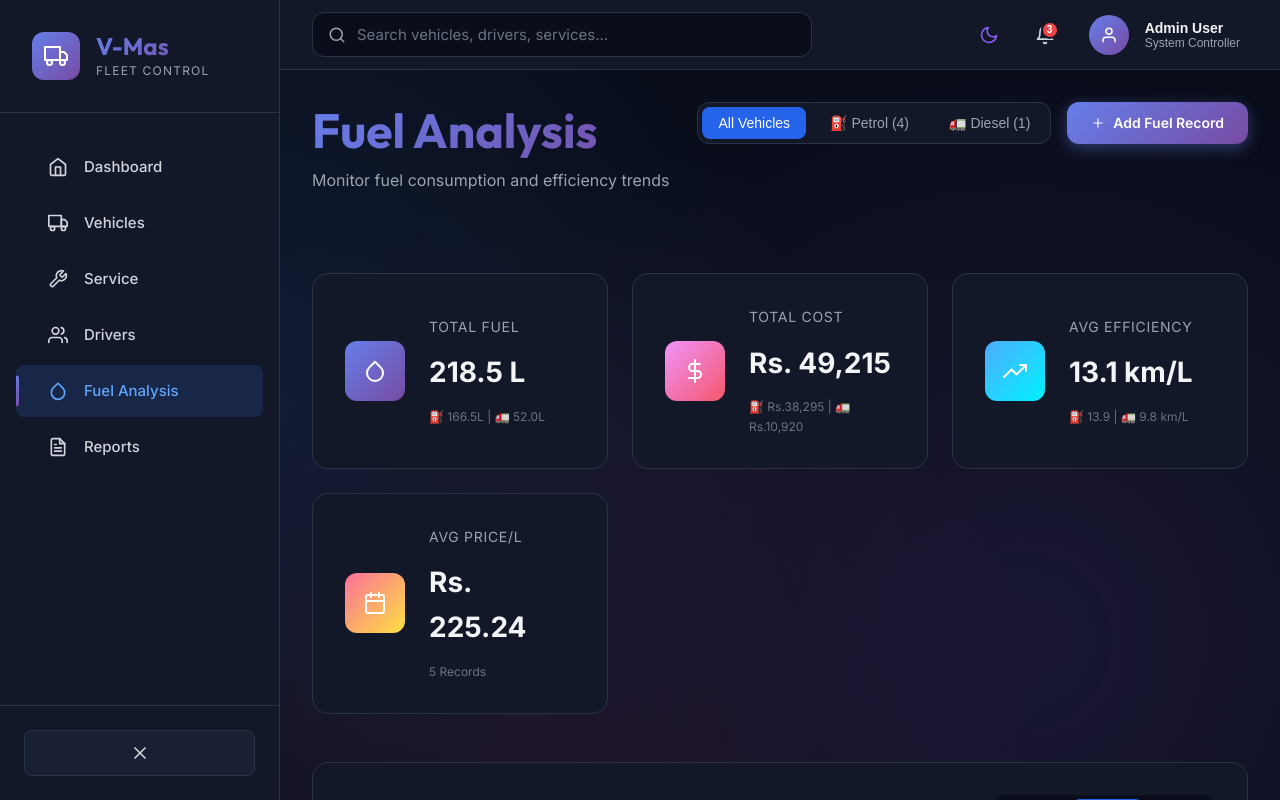
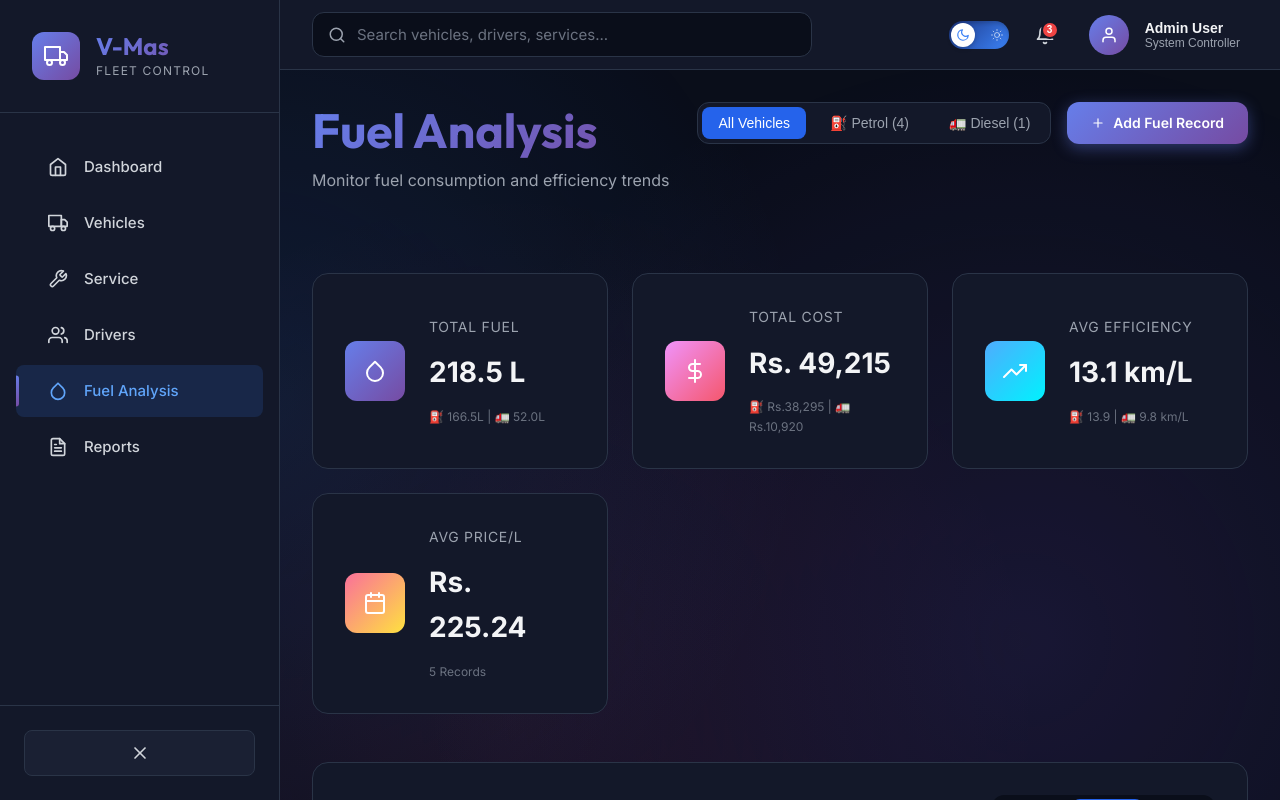
Before and after one commit to Thilinadilshan22/Vehicle-Management-System, a React (Vite) app: page /fuel in a window 1280 px wide. Shown: the top 800 px of the page. Built offline with nearby package versions, Linux system fonts and the light colour scheme.

Commit message:
feat: Add TopBar component with search, theme toggle, notifications, and user profile dropdown.

```diff
--- a/src/components/layout/TopBar.css
+++ b/src/components/layout/TopBar.css
@@ -101,61 +101,89 @@
     color: var(--primary-400);
 }
 
-/* Theme Toggle Button */
-.theme-toggle-btn {
+/* Theme Toggle Switch */
+.theme-toggle-switch {
     position: relative;
-    width: 40px;
-    height: 40px;
-    background: transparent;
-    border: none;
+    width: 60px;
+    height: 28px;
     cursor: pointer;
-    border-radius: var(--radius-md);
     transition: all var(--transition-base);
+}
+
+.toggle-track {
+    position: absolute;
+    width: 100%;
+    height: 100%;
+    background: linear-gradient(135deg, #1e3a8a 0%, #3b82f6 100%);
+    border-radius: var(--radius-full);
+    display: flex;
+    align-items: center;
+    justify-content: space-between;
+    padding: 0 6px;
+    transition: all 0.3s ease;
+    box-shadow: inset 0 2px 4px rgba(0, 0, 0, 0.2);
+}
+
+.theme-toggle-switch.light .toggle-track {
+    background: linear-gradient(135deg, #fbbf24 0%, #f59e0b 100%);
+}
+
+.track-icon {
+    font-size: 0.75rem;
+    color: rgba(255, 255, 255, 0.6);
+    transition: all var(--transition-base);
+    z-index: 1;
+}
+
+.theme-toggle-switch.dark .track-icon.moon {
+    color: white;
+    transform: scale(1.1);
+}
+
+.theme-toggle-switch.light .track-icon.sun {
+    color: white;
+    transform: scale(1.1);
+}
+
+.toggle-thumb {
+    position: absolute;
+    top: 2px;
+    left: 2px;
+    width: 24px;
+    height: 24px;
+    background: white;
+    border-radius: var(--radius-full);
     display: flex;
     align-items: center;
     justify-content: center;
-    overflow: hidden;
+    box-shadow: 0 2px 4px rgba(0, 0, 0, 0.2);
+    transition: all 0.3s cubic-bezier(0.4, 0, 0.2, 1);
+    z-index: 2;
 }
 
-.theme-toggle-btn:hover {
-    background: var(--dark-surface-hover);
+.toggle-thumb svg {
+    font-size: 0.875rem;
+    color: var(--gray-700);
 }
 
-.theme-icon-wrapper {
-    position: relative;
-    width: 24px;
-    height: 24px;
+.theme-toggle-switch.dark .toggle-thumb svg {
+    color: #3b82f6;
 }
 
-.theme-icon {
-    position: absolute;
-    top: 50%;
-    left: 50%;
-    transform: translate(-50%, -50%) rotate(0deg) scale(0);
-    opacity: 0;
-    transition: all 0.4s cubic-bezier(0.68, -0.55, 0.265, 1.55);
-    font-size: 1.25rem;
+.theme-toggle-switch.light .toggle-thumb {
+    transform: translateX(32px);
 }
 
-.theme-icon.active {
-    transform: translate(-50%, -50%) rotate(360deg) scale(1);
-    opacity: 1;
-}
-
-.sun-icon {
+.theme-toggle-switch.light .toggle-thumb svg {
     color: #f59e0b;
 }
 
-.moon-icon {
-    color: #8b5cf6;
+.theme-toggle-switch:hover .toggle-track {
+    box-shadow: 0 0 12px rgba(59, 130, 246, 0.4), inset 0 2px 4px rgba(0, 0, 0, 0.2);
 }
 
-.theme-toggle-btn:hover .sun-icon {
-    color: #fbbf24;
-}
-
-.theme-toggle-btn:hover .moon-icon {
-    color: #a78bfa;
+.theme-toggle-switch.light:hover .toggle-track {
+    box-shadow: 0 0 12px rgba(245, 158, 11, 0.4), inset 0 2px 4px rgba(0, 0, 0, 0.2);
 }
 
 .notification-badge {
--- a/src/components/layout/TopBar.jsx
+++ b/src/components/layout/TopBar.jsx
@@ -30,16 +30,19 @@ const TopBar = ({ toggleSidebar }) => {
             </div>
 
             <div className="topbar-right">
-                <button
-                    className="theme-toggle-btn"
+                <div
+                    className={`theme-toggle-switch ${theme === 'light' ? 'light' : 'dark'}`}
                     onClick={toggleTheme}
                     title={`Switch to ${theme === 'dark' ? 'light' : 'dark'} mode`}
                 >
-                    <div className="theme-icon-wrapper">
-                        <FiSun className={`theme-icon sun-icon ${theme === 'light' ? 'active' : ''}`} />
-                        <FiMoon className={`theme-icon moon-icon ${theme === 'dark' ? 'active' : ''}`} />
+                    <div className="toggle-track">
+                        <FiMoon className="track-icon moon" />
+                        <FiSun className="track-icon sun" />
                     </div>
-                </button>
+                    <div className="toggle-thumb">
+                        {theme === 'dark' ? <FiMoon /> : <FiSun />}
+                    </div>
+                </div>
 
                 <button className="icon-btn" title="Notifications">
                     <FiBell />
```
